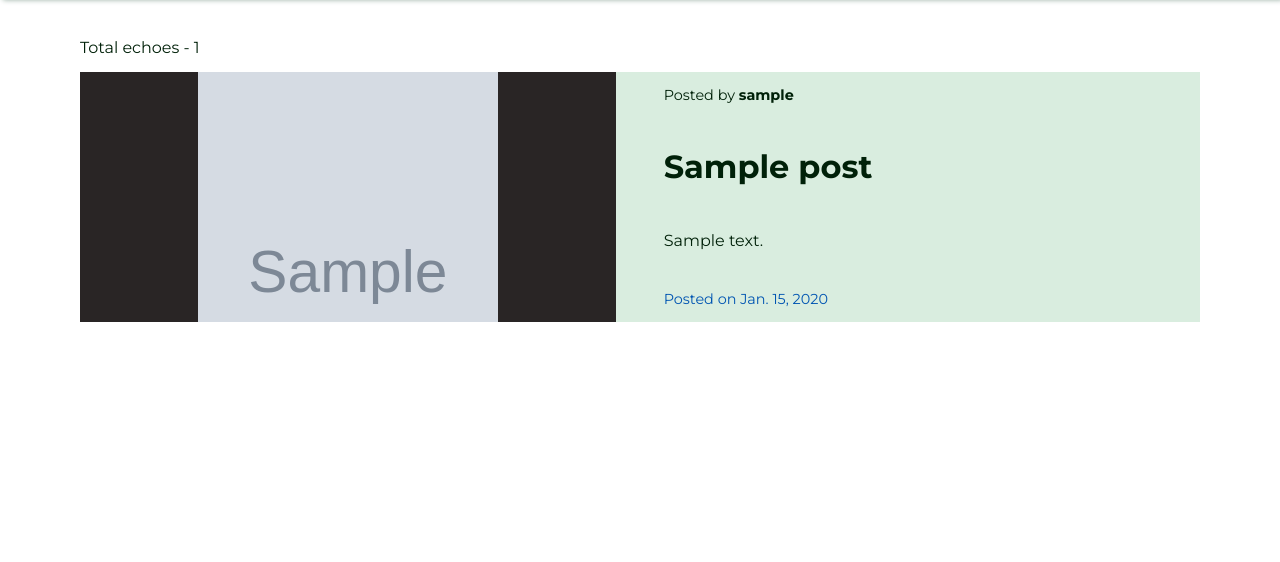
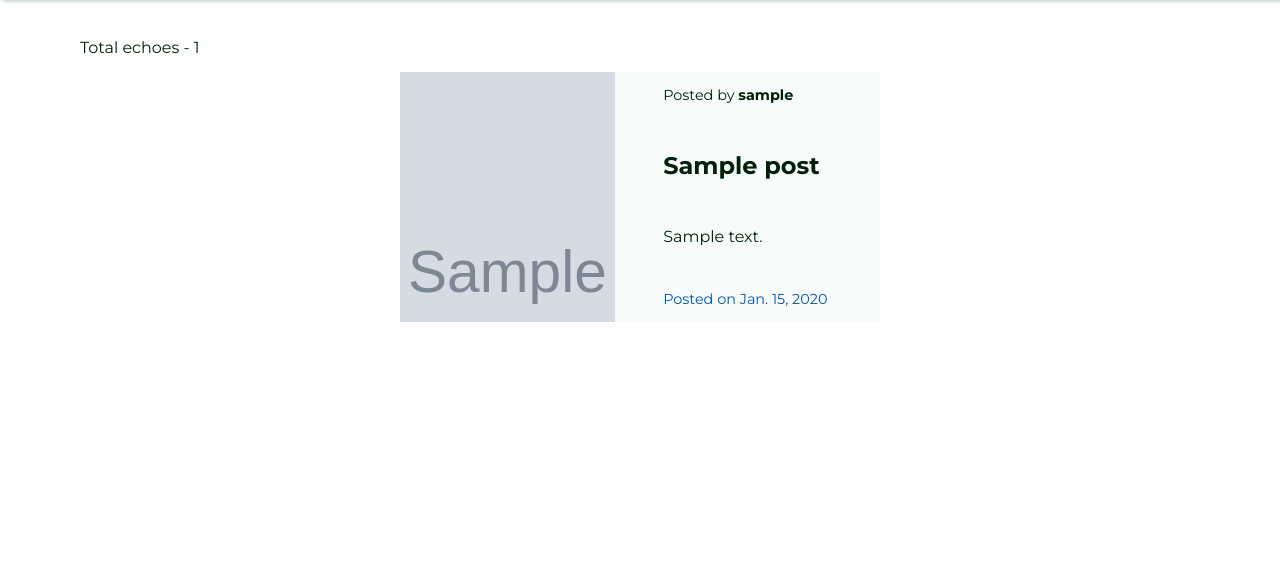
Before and after one commit to Aniket-89/Echoes, a Django app: page / in a window 1280 px wide. Shown: the part 74-636 px from the top of the page. Run offline with Django 4.2, Linux system fonts and the light colour scheme; tables that the repository leaves empty hold one stand-in row (values such as "Sample post"); grey boxes marked "Sample" are stand-in pictures.

Commit message:
Modified the template

```diff
--- a/blog/static/blog/style/main.css
+++ b/blog/static/blog/style/main.css
@@ -331,6 +331,10 @@ header form {
 
 }
 
+.feed__post-container {
+    padding: 0 20rem;
+}
+
 .feed__post {
     display: flex;
     overflow: hidden;
@@ -339,7 +343,7 @@ header form {
     height: 250px;
     /* margin: 1rem; */
 
-    background-color: var(--clr-neutral-300);
+    background-color: rgb(247, 252, 251);
 
 }
 
--- a/blog/templates/blog/feed-component.html
+++ b/blog/templates/blog/feed-component.html
@@ -33,7 +33,7 @@
         </div>
 
         <a href="{% url 'post' post.id %}" class="link-underline">
-          <h2 class="post-heading">{{post.title}}</h2>
+          <h2 class="secondary-heading">{{post.title}}</h2>
         </a>
 
         <p class="summary">{{post.summary}}</p>
```
